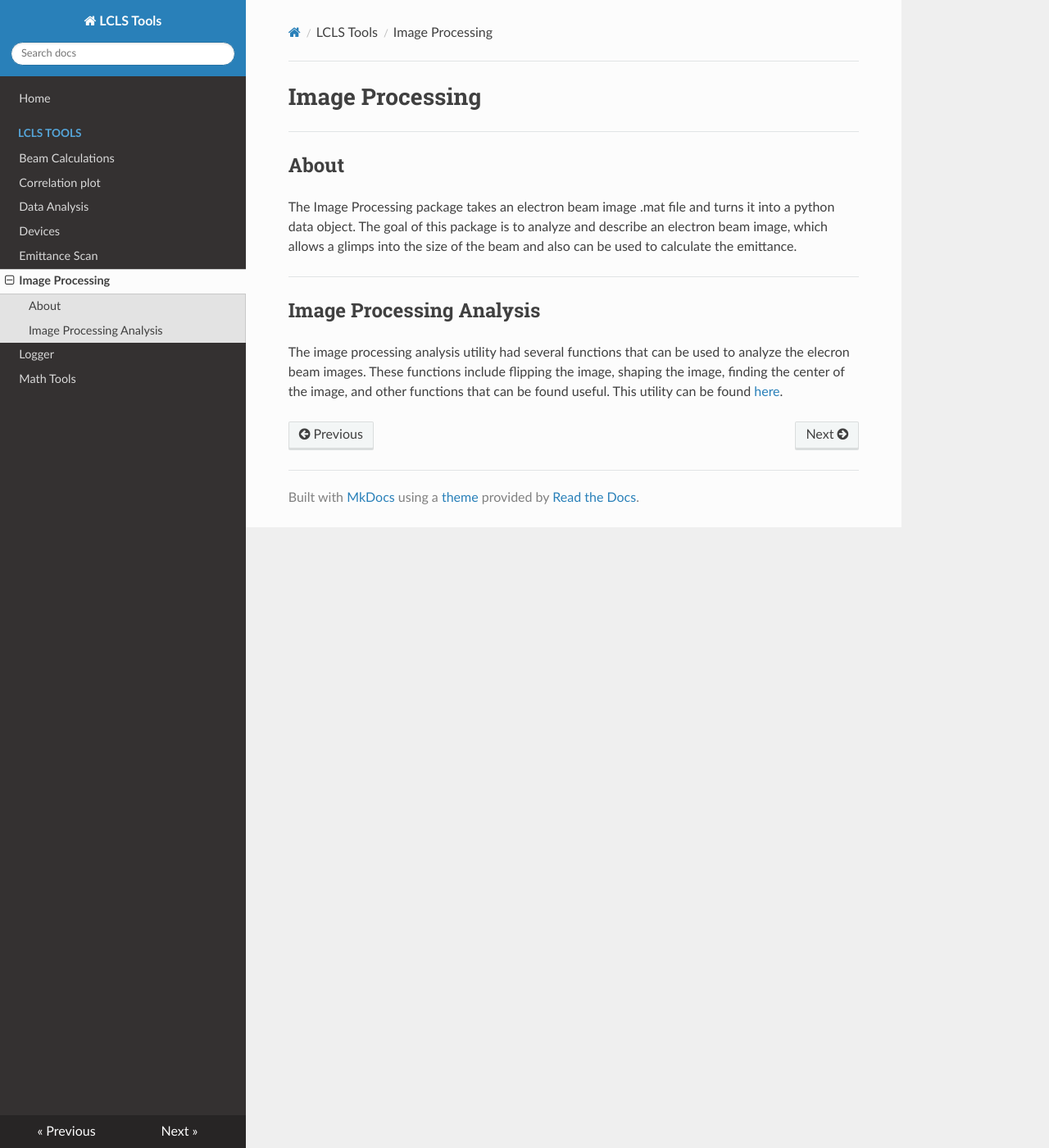
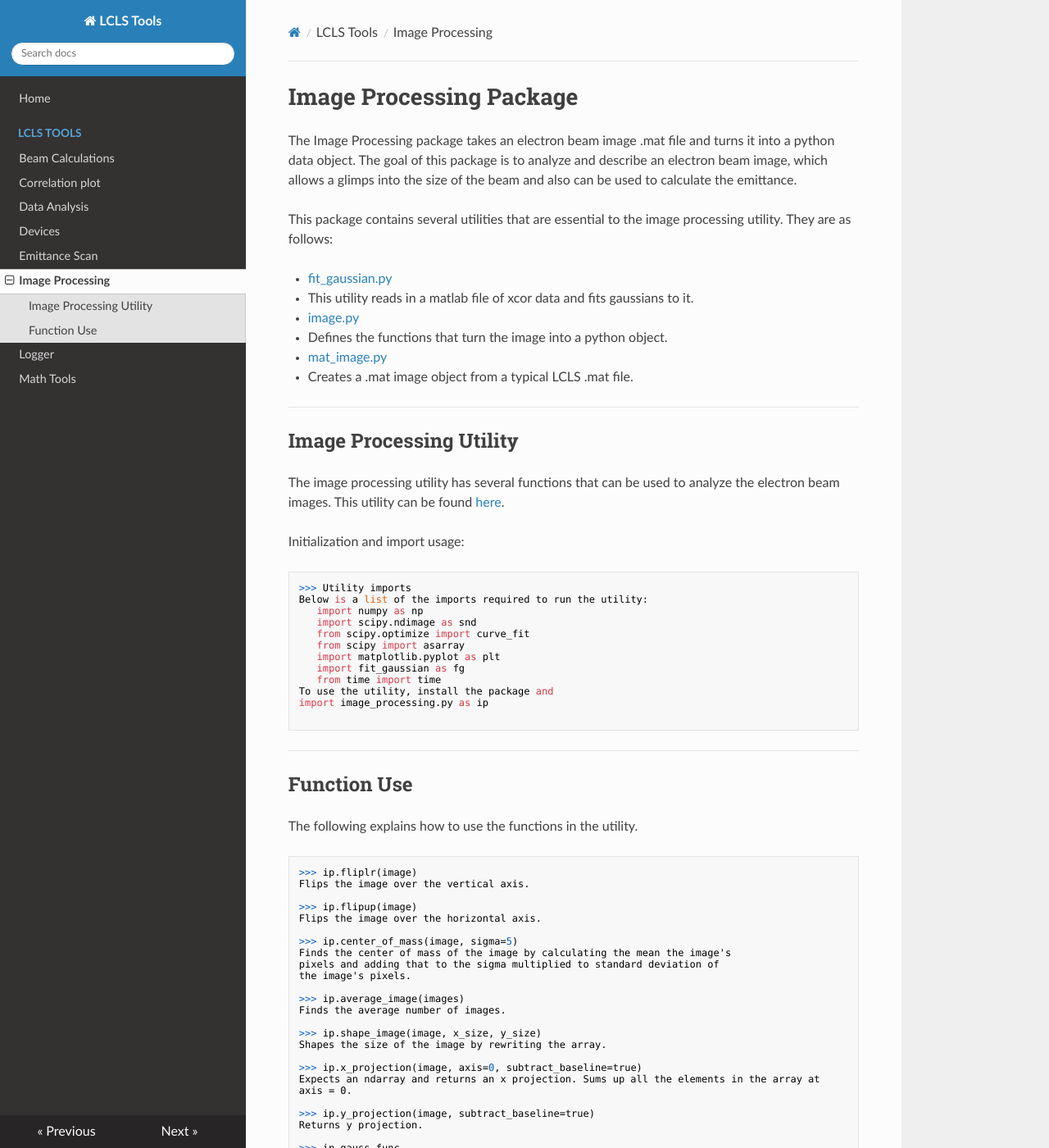
Before and after one commit to slaclab/lcls-tools, an MkDocs documentation site: the page built from docs/Image_Processing.md, in a window 1280 px wide and 1400 px high. Shown: the whole window at 82% size. Built offline with MkDocs 1.6.1, drawn with Linux system fonts in a browser that asks for light colours; nearby versions of some CDN libraries; some of the changed text lies outside the part shown.

Commit message:
Doc update

````diff
--- a/docs/Image_Processing.md
+++ b/docs/Image_Processing.md
@@ -1,9 +1,79 @@
-# Image Processing
-------------------
+# Image Processing Package
 
-## About
-The Image Processing package takes an electron beam image .mat file and turns it into a python data object. The goal of this package is to analyze and describe an electron beam image, which allows a glimps into the size of the beam and also can be used to calculate the emittance.
+The Image Processing package takes an electron beam image .mat file and
+turns it into a python data object. The goal of this package is to analyze
+and describe an electron beam image, which allows a glimps into the size
+of the beam and also can be used to calculate the emittance.
 
-----------------------------
-## Image Processing Analysis
-The image processing analysis utility had several functions that can be used to analyze the elecron beam images. These functions include flipping the image, shaping the image, finding the center of the image, and other functions that can be found useful. This utility can be found [here](https://github.com/slaclab/lcls-tools/blob/python3devel/lcls_tools/image_processing/image_processing.py).
+This package contains several utilities that are essential to the image
+processing utility. They are as follows:
+
+* [fit_gaussian.py](https://github.com/slaclab/lcls-tools/blob/master/lcls_tools/image_processing/fit_gaussian.py)
+*       This utility reads in a matlab file of xcor data and fits gaussians to it.
+* [image.py](https://github.com/slaclab/lcls-tools/blob/master/lcls_tools/image_processing/image.py)
+*       Defines the functions that turn the image into a python object.
+* [mat_image.py](https://github.com/slaclab/lcls-tools/blob/master/lcls_tools/image_processing/mat_image.py)
+*       Creates a .mat image object from a typical LCLS .mat file.
+
+---------------------------
+## Image Processing Utility
+The image processing utility has several functions that can be
+used to analyze the electron beam images. This utility can be
+found [here](https://github.com/slaclab/lcls-tools/blob/python3devel/lcls_tools/image_processing/image_processing.py).
+
+Initialization and import usage:
+
+```
+>>> Utility imports
+Below is a list of the imports required to run the utility:
+   import numpy as np
+   import scipy.ndimage as snd
+   from scipy.optimize import curve_fit
+   from scipy import asarray
+   import matplotlib.pyplot as plt
+   import fit_gaussian as fg
+   from time import time
+To use the utility, install the package and
+import image_processing.py as ip
+
+```
+
+---------------
+## Function Use
+
+The following explains how to use the functions in the utility.
+
+```
+>>> ip.fliplr(image)
+Flips the image over the vertical axis.
+
+>>> ip.flipup(image)
+Flips the image over the horizontal axis.
+
+>>> ip.center_of_mass(image, sigma=5)
+Finds the center of mass of the image by calculating the mean the image's
+pixels and adding that to the sigma multiplied to standard deviation of
+the image's pixels.
+
+>>> ip.average_image(images)
+Finds the average number of images.
+
+>>> ip.shape_image(image, x_size, y_size)
+Shapes the size of the image by rewriting the array.
+
+>>> ip.x_projection(image, axis=0, subtract_baseline=true)
+Expects an ndarray and returns an x projection. Sums up all the elements in the array at
+axis = 0.
+
+>>> ip.y_projection(image, subtract_baseline=true)
+Returns y projection.
+
+>>> ip.gauss_func
+Calculates the gaussian function for the image.
+
+>>> ip.gauss_fit
+Calculates the best gaussian fit for the image array.
+```
+
+Each utility has a test associated with it that is meant to check
+that each function is
--- a/docs/Solenoid_Calculation.md
+++ b/docs/Solenoid_Calculation.md
@@ -1,7 +1,5 @@
 # Beam Calculations
-
---------
-## About
+-------------------
 The Solenoid is a lense inside the LCLS that is used to correct the
 momentum of the individual electrons that compose the electron beam.
 This is crucial to maintaining the size and shape of the beam.
@@ -51,10 +49,8 @@ Get the current K value
 ```
 The remaining functions are calculations that will be used to generate an x and y array.
 The final function will then use the arrays to offset the previous solenoid calculation.
+----------------------------
 
-
-
-----------------------------
 ## Solenoid Calculation Test
 This utility will test the functions in the solenoid calculation package
 to ensure that the package will complete it's intended purpose. The full test can be found [here](https://github.com/slaclab/lcls-tools/blob/master/lcls_tools/beam_calcs/sol_calc/sol_calc_test.py)
````
Also changed, not shown: docs/Correlation_Plot.md (+45 -5 lines), docs/Data_Analysis.md (+5 -2 lines), docs/Devices.md (+1 -2 lines), docs/Emittance_Scan.md (+0 -5 lines).
